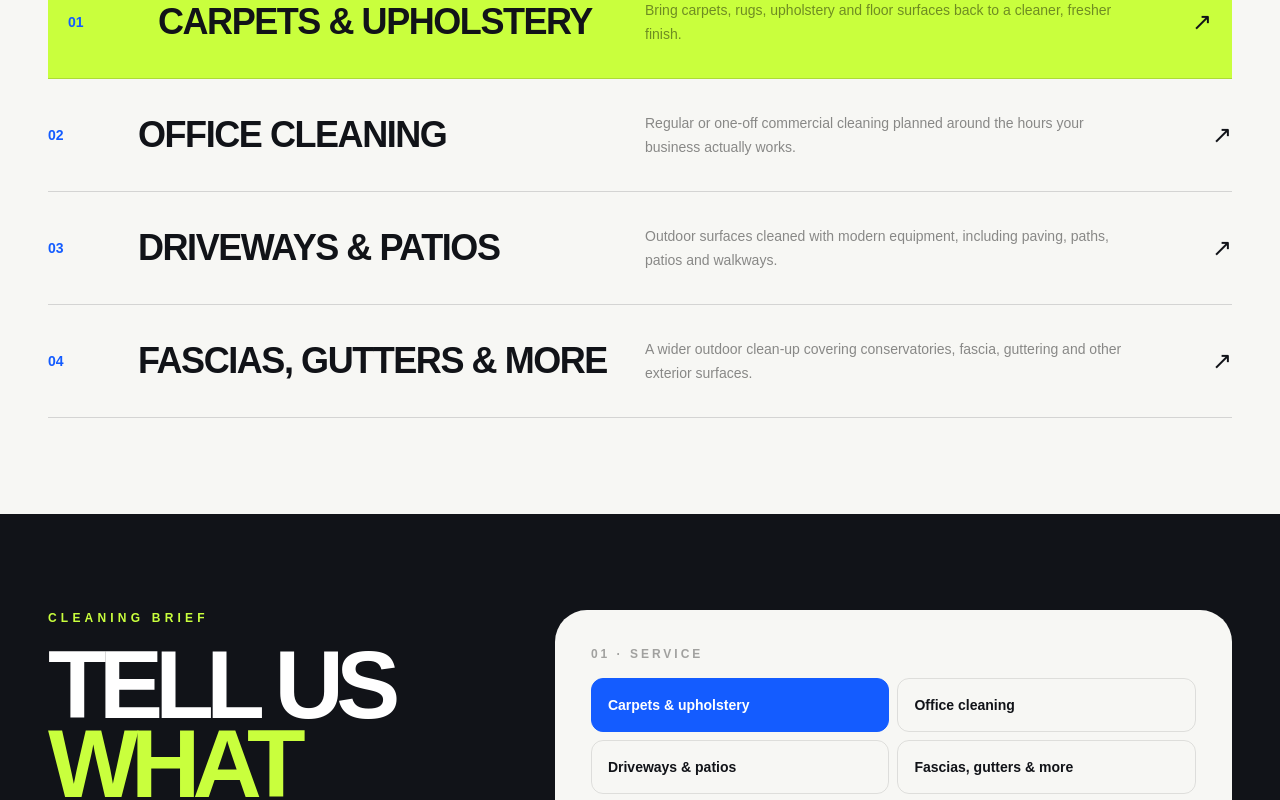
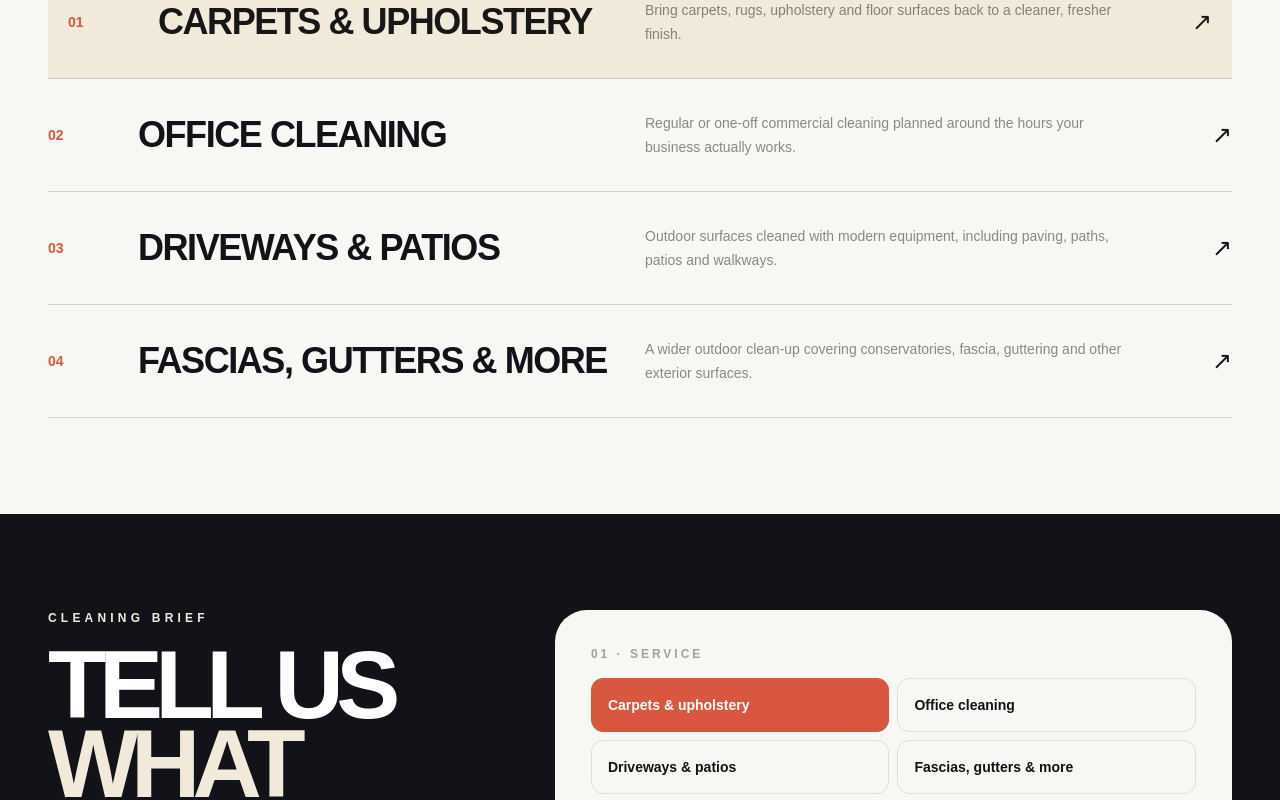
Before and after one commit to jr4547279-max/local-business-template, a Next.js app: page / in a window 1280 px wide. Shown: the part 1180-1980 px from the top of the page. Built offline with nearby package versions, Linux system fonts and the light colour scheme.

Commit message:
Refine Select Cleaning palette

```diff
--- a/src/app/globals.css
+++ b/src/app/globals.css
@@ -25,15 +25,13 @@ body {
   font-family: Arial, Helvetica, sans-serif;
 }
 
-/* Factory palette: replace the previous gold accent with a strict white/black system. */
-[class~="text-[#d5b36a]"] { color: #ffffff !important; }
-[class~="bg-[#d5b36a]"] { background-color: #ffffff !important; color: #000000 !important; }
-[class~="bg-[#d5b36a]/10"] { background-color: rgb(255 255 255 / 0.10) !important; }
-[class~="bg-[#d5b36a]/[0.06]"] { background-color: rgb(255 255 255 / 0.06) !important; }
-[class~="border-[#d5b36a]"] { border-color: #ffffff !important; }
-[class~="border-[#d5b36a]/30"] { border-color: rgb(255 255 255 / 0.30) !important; }
-[class~="border-[#d5b36a]/20"] { border-color: rgb(255 255 255 / 0.20) !important; }
-[class~="focus:border-[#d5b36a]/60"]:focus { border-color: rgb(255 255 255 / 0.60) !important; }
-[class~="hover:text-[#d5b36a]"]:hover { color: #ffffff !important; }
-[class~="hover:bg-[#d5b36a]"]:hover { background-color: #ffffff !important; }
-[class~="hover:bg-[#d5b36a]/10"]:hover { background-color: rgb(255 255 255 / 0.10) !important; }
+/* Select Cleaning: warm, premium editorial palette. */
+[class~="bg-[#145cff]"] { background-color: #d9573f !important; }
+[class~="text-[#145cff]"] { color: #d9573f !important; }
+[class~="border-[#145cff]"] { border-color: #d9573f !important; }
+[class~="focus:border-[#145cff]"]:focus { border-color: #d9573f !important; }
+[class~="bg-[#145cff]/5"] { background-color: rgb(217 87 63 / 0.05) !important; }
+[class~="hover:border-[#145cff]"]:hover { border-color: #d9573f !important; }
+[class~="text-[#c9ff3d]"] { color: #f1eadb !important; }
+[class~="bg-[#c9ff3d]"] { background-color: #f1eadb !important; color: #171717 !important; }
+[class~="border-[#c9ff3d]"] { border-color: #f1eadb !important; }
```
